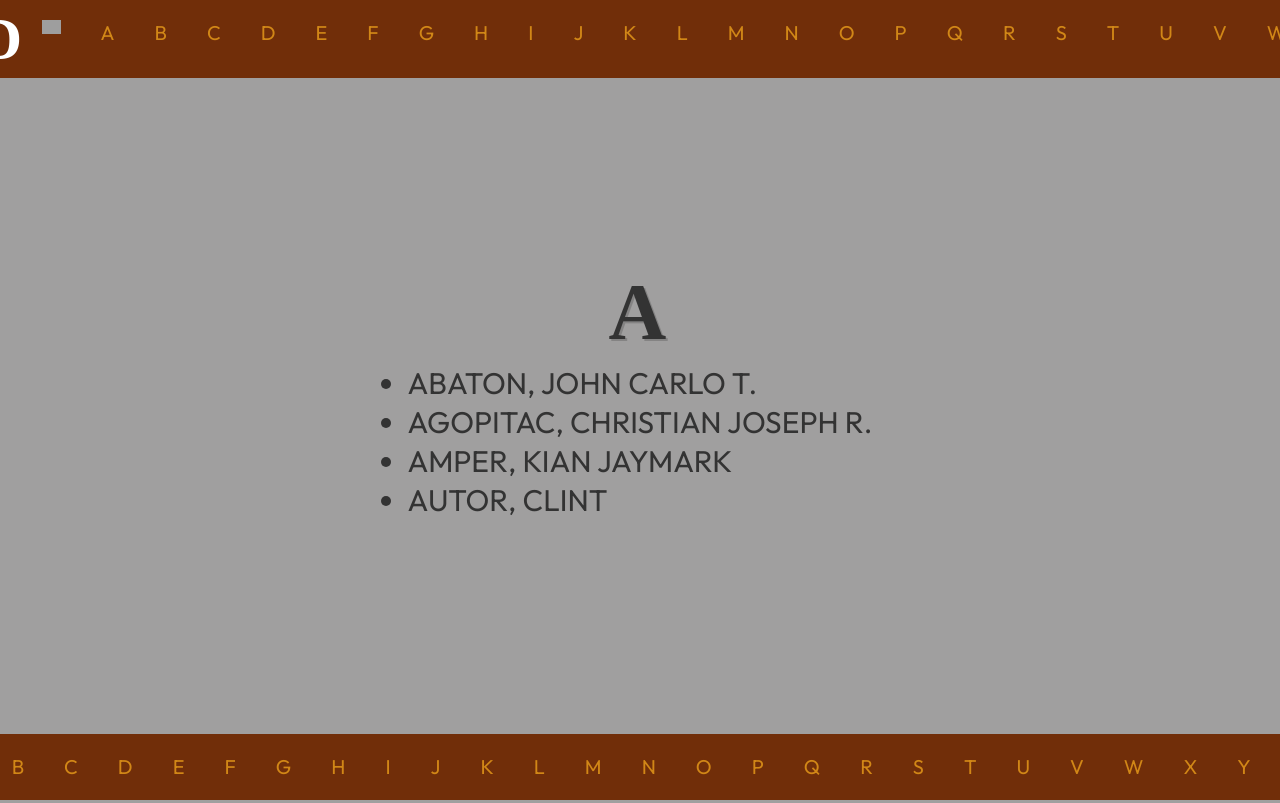
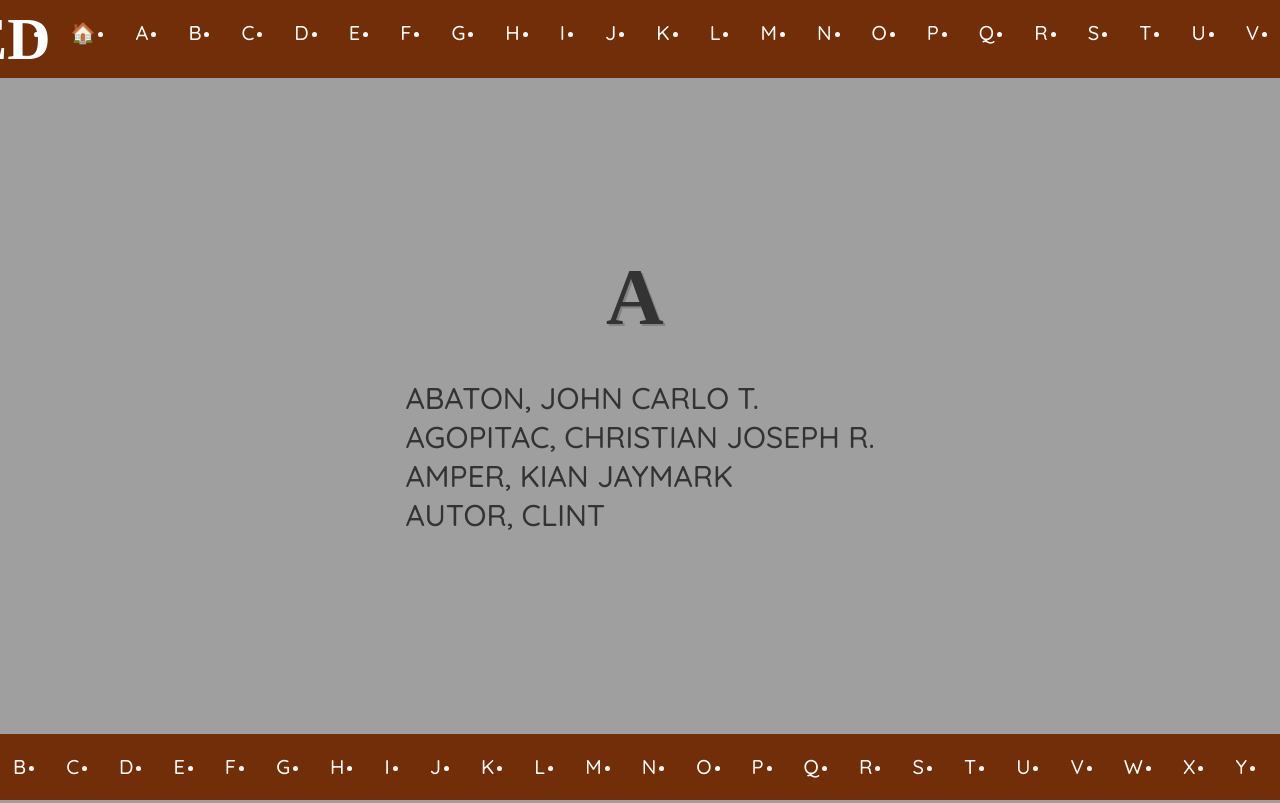
Before and after one commit to ClaidyTaguran/relatedtaguran.github.io, a plain HTML site: page index.html in a window 1280 px wide. Shown: the top 803 px of the page. Drawn offline with Linux system fonts and the light colour scheme; grey boxes are pictures that could not be loaded; a web font is replaced by a local one.

Commit message:
index.html

```diff
--- a/index.html
+++ b/index.html
@@ -69,20 +69,19 @@
     display: block;
     font-size: 2rem;
     padding: 2rem;
+    color: #fff;
+    font-family: "Quicksand", sans-serif;
+    font-weight: 500;
+    text-transform: uppercase;
+    transition: background 0.3s;
   }
 
   .nav-list a:hover {
     background: rgb(255, 178, 36);
-        transition: background 0.3s;
   }
 
   .nav-list img {
     width: 1.45vw;
-      }
-
-      .nav-list > li {
-        list-style: none;
-        color: #fff;
   }
 
   section {
@@ -95,18 +94,22 @@
   }
 
   section > ul {
-        font-size: 30px;
+    font-size: 3rem;
     color: #333;
-        font-family: "Outfit", sans-serif;
+    font-family: "Quicksand", sans-serif;
+    font-weight: 500;
+    margin-top: 2rem;
+    list-style-type: none;
   }
 
   section > h1 {
     font-family: "Gloock", serif;
-        font-size: 80px;
-        letter-spacing: 5px;
+    font-size: 8rem;
+    letter-spacing: 10px;
     margin-top: -20px;
     text-shadow: 2px 2px rgba(90, 90, 90, 0.4);
     color: #333;
+    margin-bottom: 1rem;
   }
 
   footer {
@@ -134,11 +137,7 @@
       <br />
       <ul class="nav-list">
         <li>
-          <a href="#a">
-            <img
-              src="https://scontent.fmnl4-4.fna.fbcdn.net/v/t1.15752-9/341967143_272339098475986_8487200411505237645_n.png?_nc_cat=109&ccb=1-7&_nc_sid=ae9488&_nc_eui2=AeFugpbNZxmvRq99She5pfRp_eaxYYpOTET95rFhik5MRPEh13jzklEUq4NnAo5XMBgyw2NEd1_rf_lCu4idYb6r&_nc_ohc=VXm252wRYfAAX_MKcAD&_nc_ht=scontent.fmnl4-4.fna&oh=03_AdTanPGWZR03wztfwmQh0UX2gwab7jkFabTPbq4BEoC5yg&oe=64742A97"
-            />
-          </a>
+          <a href="#a">🏠</a>
         </li>
         <li>
           <a href="#a">A</a>
@@ -218,13 +217,7 @@
         <li>
           <a href="#z">Z</a>
         </li>
-        <li>
-          <a href="#v">
-            <img
-              src="https://scontent.fmnl4-5.fna.fbcdn.net/v/t1.15752-9/342875355_613007877414107_6090685528993012487_n.png?_nc_cat=111&ccb=1-7&_nc_sid=ae9488&_nc_eui2=AeGHReP2qVhnhKUFtjOGllQnS-34GZCutURL7fgZkK61ROdjwzOYVjy8UoGQNcUt5gFM1JJRjpFaVqLrggQpj4cq&_nc_ohc=FSYhWVIeH2AAX9lgrIa&_nc_ht=scontent.fmnl4-5.fna&oh=03_AdQzaJgFLOxV7EyMiVen56zIpGn1OeG8mvsHW8rIg-19bw&oe=64743344"
-            />
-          </a>
-        </li>
+
       </ul>
     </nav>
 
@@ -365,13 +358,7 @@
 
     <footer>
       <ul class="nav-list">
-        <li>
-          <a href="#a">
-            <img
-              src="https://scontent.fmnl4-4.fna.fbcdn.net/v/t1.15752-9/341967143_272339098475986_8487200411505237645_n.png?_nc_cat=109&ccb=1-7&_nc_sid=ae9488&_nc_eui2=AeFugpbNZxmvRq99She5pfRp_eaxYYpOTET95rFhik5MRPEh13jzklEUq4NnAo5XMBgyw2NEd1_rf_lCu4idYb6r&_nc_ohc=VXm252wRYfAAX_MKcAD&_nc_ht=scontent.fmnl4-4.fna&oh=03_AdTanPGWZR03wztfwmQh0UX2gwab7jkFabTPbq4BEoC5yg&oe=64742A97"
-            />
-          </a>
-        </li>
+
         <li>
           <a href="#a">A</a>
         </li>
@@ -450,14 +437,7 @@
         <li>
           <a href="#z">Z</a>
         </li>
-        <li>
-          <a href="#a">
-            <img
-              class="uparrow"
-              src="https://scontent.fmnl4-5.fna.fbcdn.net/v/t1.15752-9/342875355_613007877414107_6090685528993012487_n.png?_nc_cat=111&ccb=1-7&_nc_sid=ae9488&_nc_eui2=AeGHReP2qVhnhKUFtjOGllQnS-34GZCutURL7fgZkK61ROdjwzOYVjy8UoGQNcUt5gFM1JJRjpFaVqLrggQpj4cq&_nc_ohc=FSYhWVIeH2AAX9lgrIa&_nc_ht=scontent.fmnl4-5.fna&oh=03_AdQzaJgFLOxV7EyMiVen56zIpGn1OeG8mvsHW8rIg-19bw&oe=64743344"
-            />
-          </a>
-        </li>
+
       </ul>
     </footer>
   </body>
```
Lines whose indentation alone changed are shown as unchanged.
